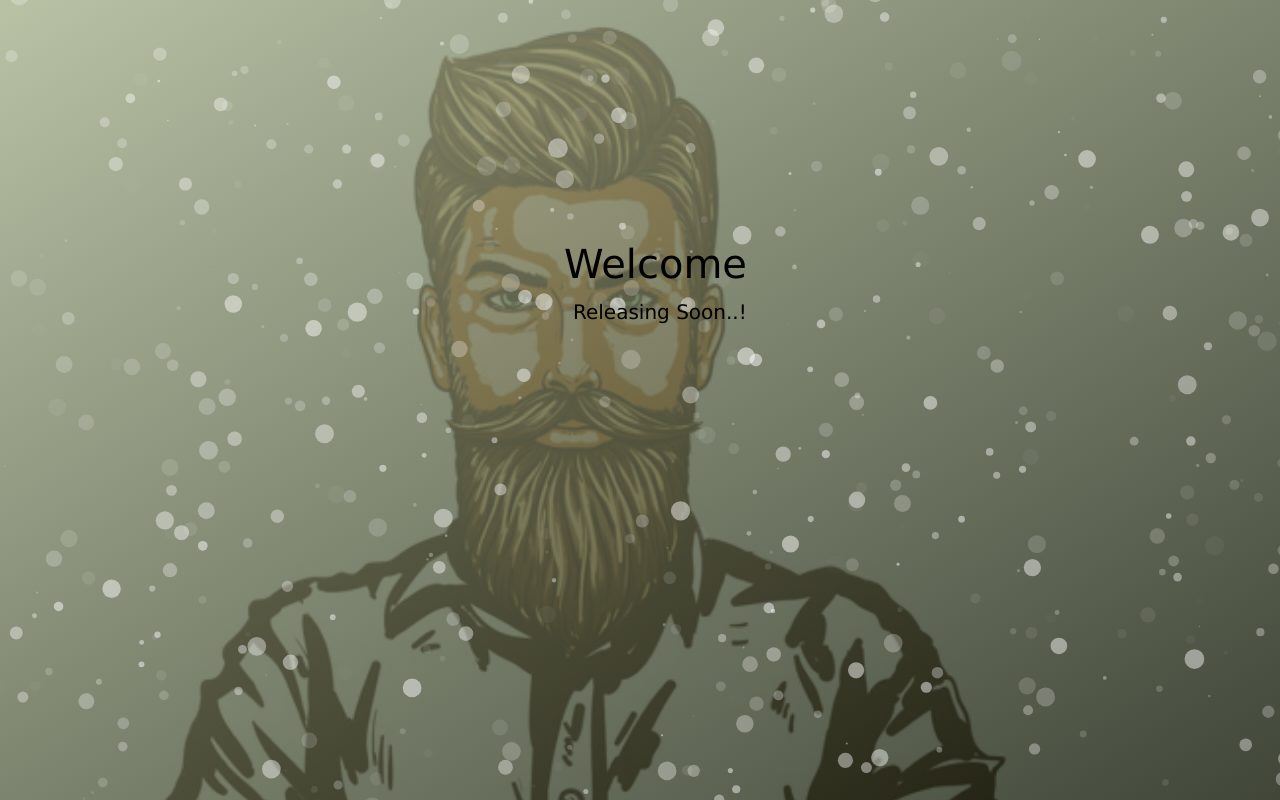
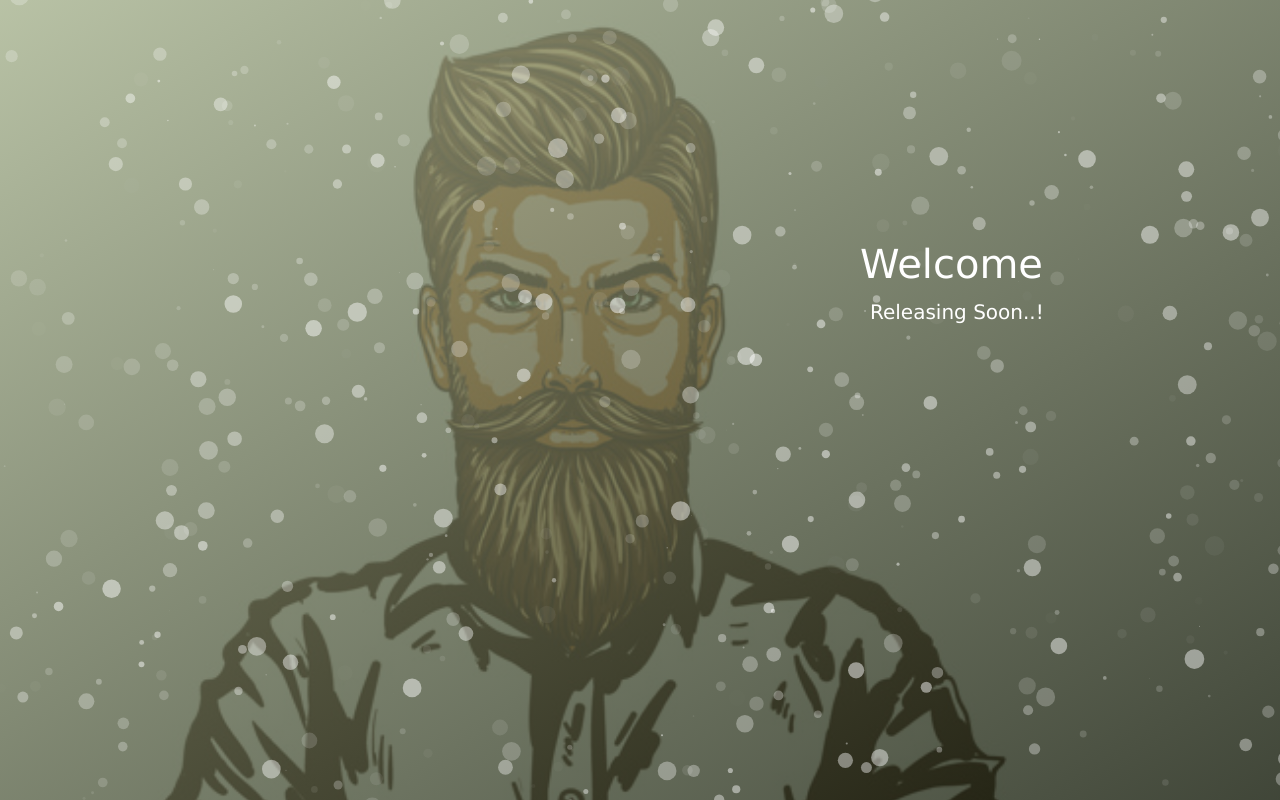
Before and after one commit to mahaprabhu1994/a6un.github.io, a plain HTML site: page index.html in a window 1280 px wide. Drawn offline with Linux system fonts and the light colour scheme.

Commit message:
updated css

```diff
--- a/index.css
+++ b/index.css
@@ -3,7 +3,7 @@
 	  font-family: verdana;
 	  position: absolute;
 	  top:91px;
-      left:64px;
+	  left: 360px;
 	  text-align: center;
 }
 h2{
@@ -17,8 +17,11 @@ h2{
 #main{
 
 position:absolute;
-	color:#000;
+
+color: #ffffff;
+
 top: 150px;
+
 left: 500px;
 }
 
@@ -36,13 +39,12 @@ body{
 
 #content{
 	position:absolute;
-	color:#000;
+	color: #fff;
 	top: 130px;
 	left: 3px;
 	width: 445px;
 	height: 100px;
 	font-size: 20px;
 	font-family: verdana;
-    margin-left: 70px;
-
+	margin-left: 367px;
 }
```
Lines whose indentation alone changed are shown as unchanged.
